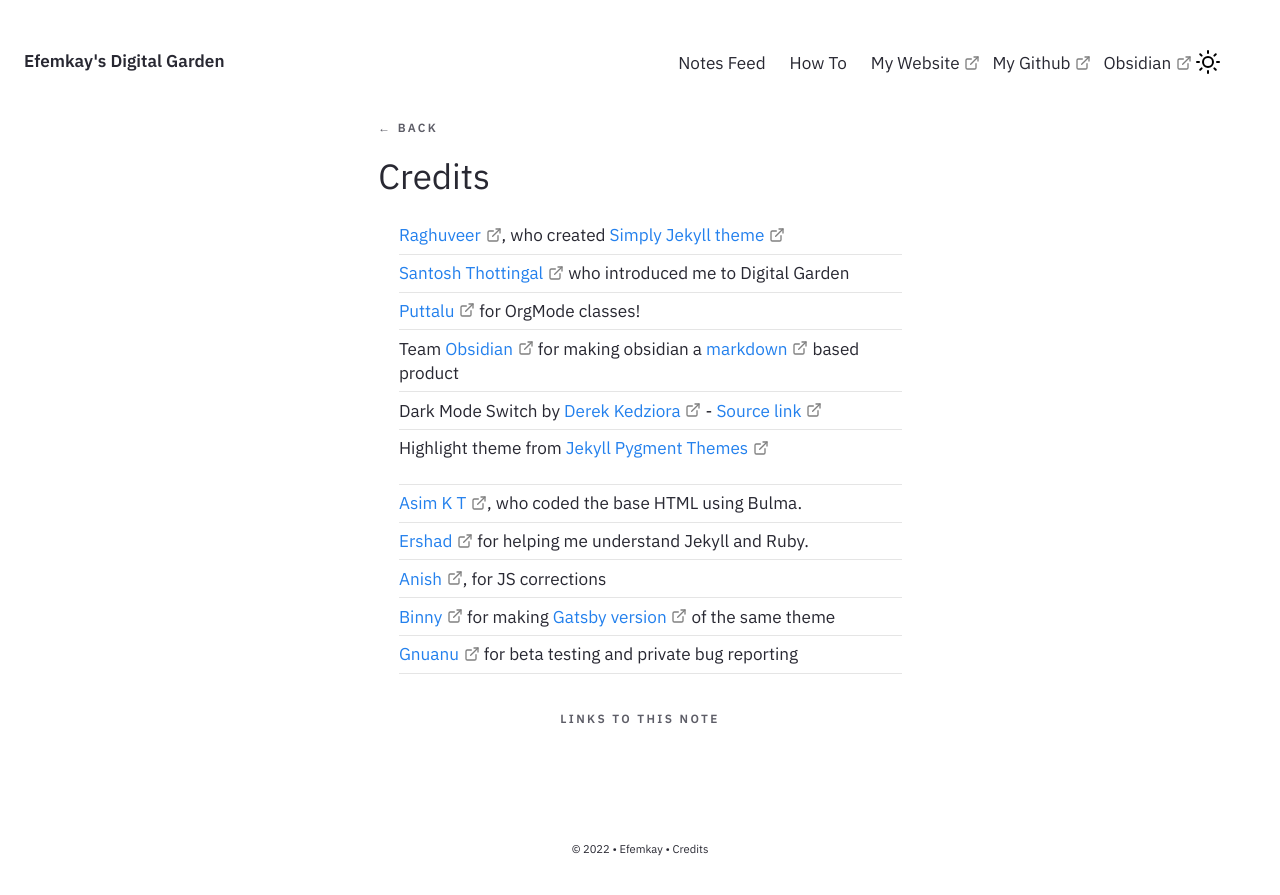
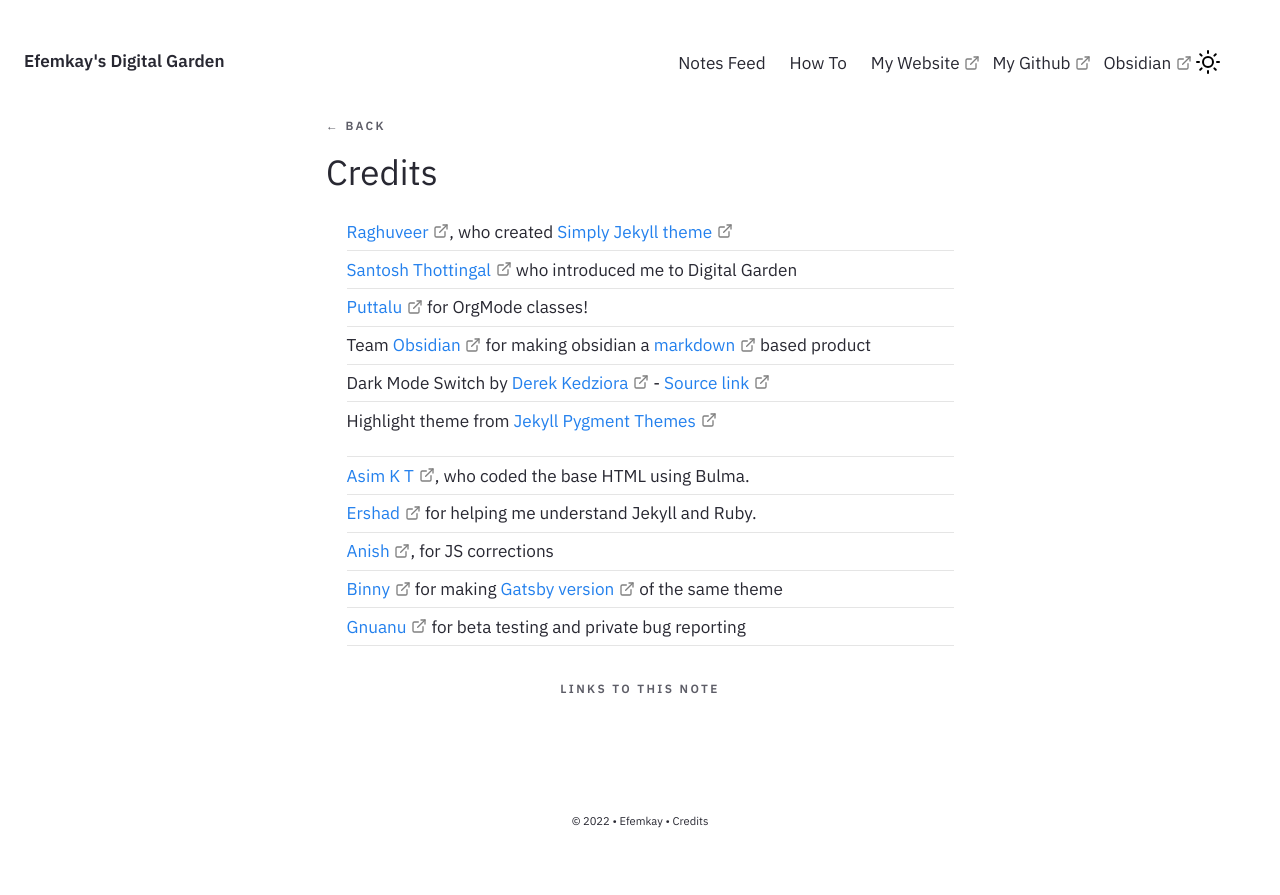
Before and after one commit to efemkay/digital-garden, a Jekyll site: the page built from _notes/Public/Credits.md, in a window 1280 px wide. Shown: the top 895 px of the page. Built offline with Jekyll 4.4.1, drawn with Linux system fonts in a browser that asks for light colours.

Commit message:
update css

```diff
--- a/assets/css/main.css
+++ b/assets/css/main.css
@@ -14,6 +14,13 @@
 	}
 
 	.note-page-section img { background-color: lightgray; }
+
+	.content.content ul ul { margin-bottom: -0.5rem; }
+	.content li { padding-bottom: 0.4rem }
+	body {
+		--text-leading-wide: 1.3;
+	}
+
 
 /* === end of efemkay custom css === */
 
@@ -3360,7 +3367,7 @@ a.navbar-item,
       margin-left: 33.33333%; }
     .column.is-5-widescreen {
       flex: none;
-      width: 41.66667%; }
+      width: 50%; } /* original 41.66667% */
     .column.is-offset-5-widescreen {
       margin-left: 41.66667%; }
     .column.is-6-widescreen {
```
